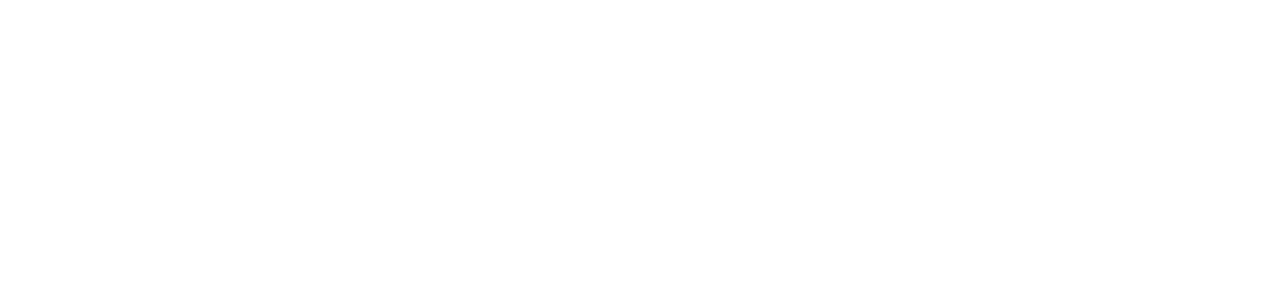
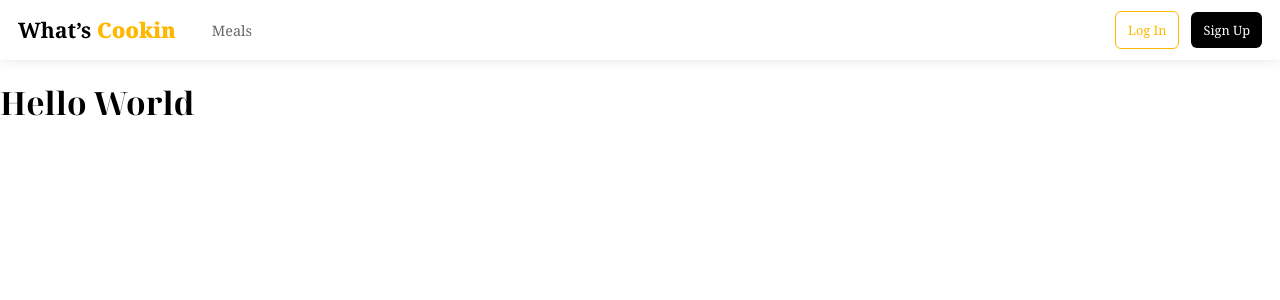
Before and after one commit to luxianb/Whats-Cookin, a React (Create React App) app in the folder client/: page / in a window 1280 px wide. Shown: the top 300 px of the page. Built offline with nearby package versions, Linux system fonts and the light colour scheme; no server answers.

Commit message:
Add routes to app.js

```diff
--- a/client/src/App.js
+++ b/client/src/App.js
@@ -1,7 +1,18 @@
+import { Route, Switch } from "react-router-dom";
+import "./App.css"
+import LogIn from "./pages/LogIn";
+import NavigationBar from './components/NavigationBar'
+
 function App() {
   return (
-    <div>
-
+    <div style={{backgroundColor: 'white'}}>
+      <NavigationBar />
+      <Switch>
+        <Route exact path="/">
+          <div><h1>Hello World</h1></div>
+        </Route>
+        <Route path='/login' component={LogIn}/>
+      </Switch>
     </div>
   );
 }
```
